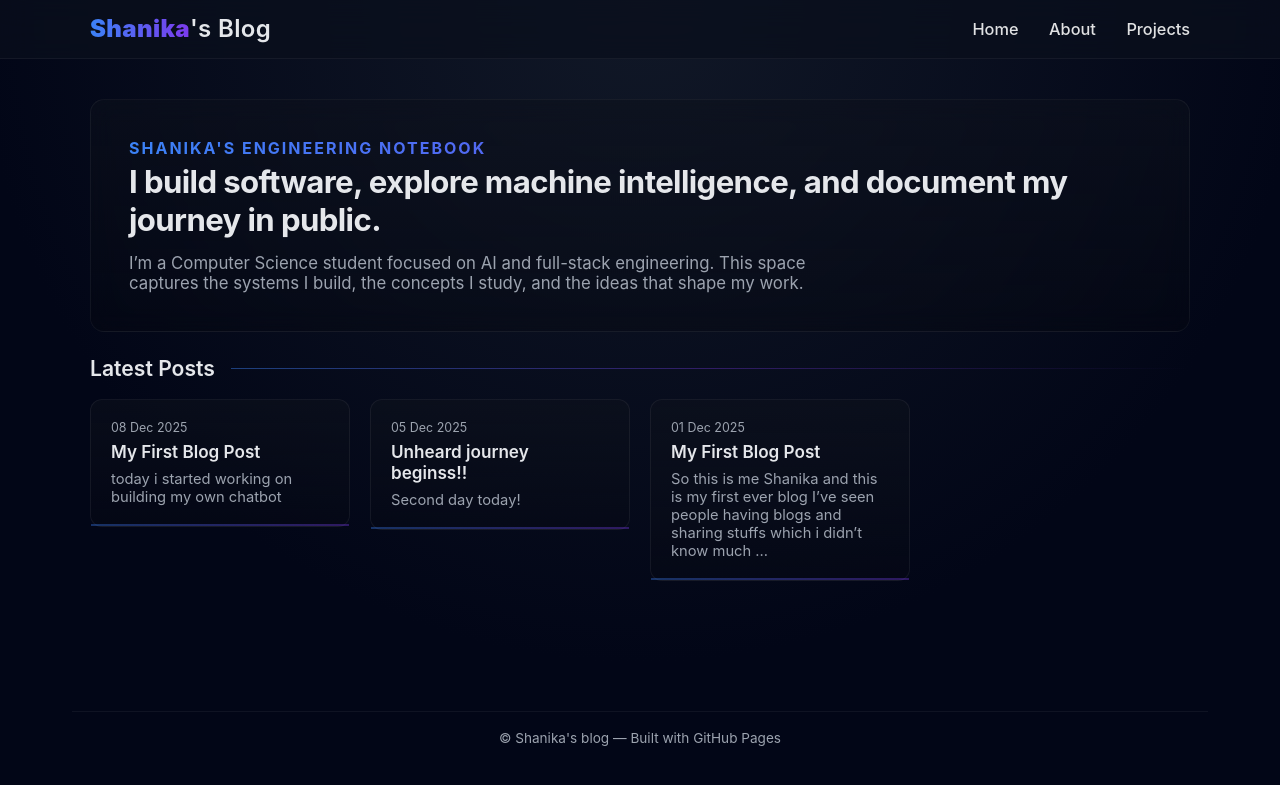
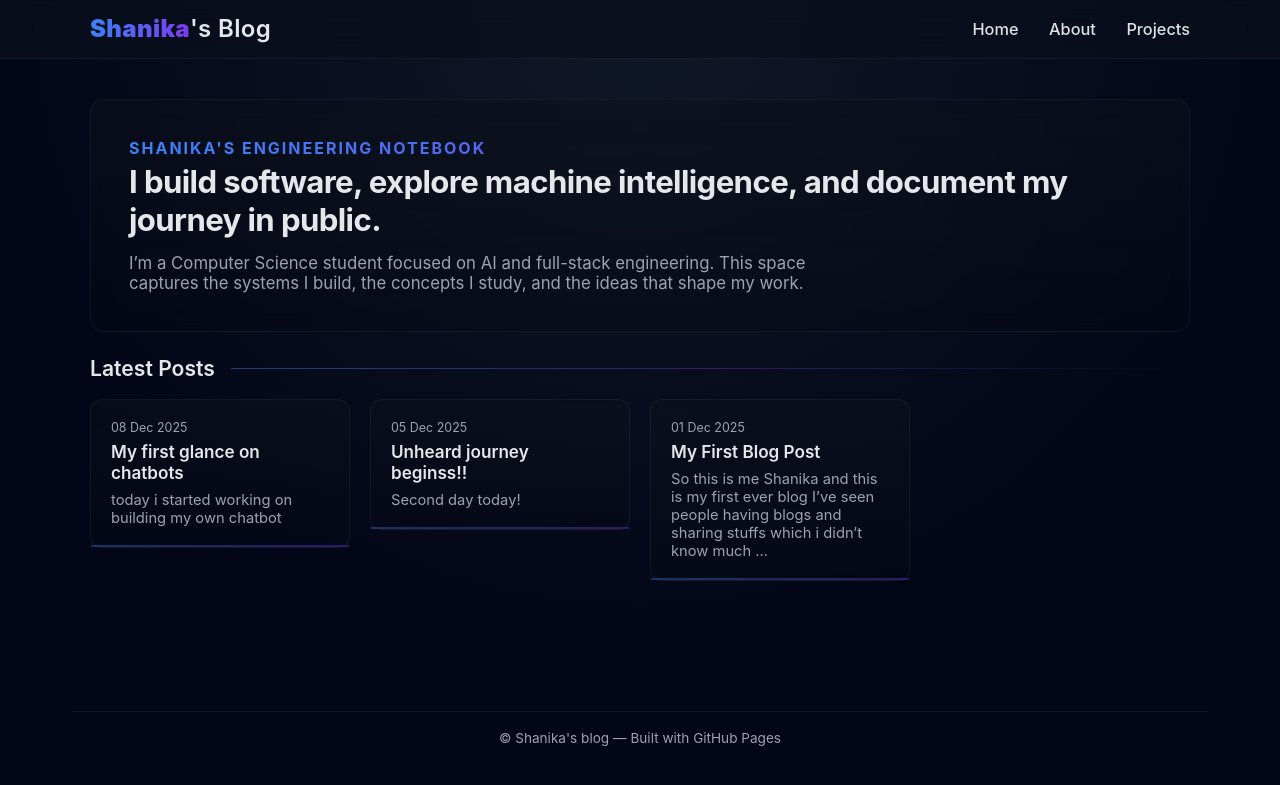
Before and after one commit to shanikashameems/shanikashameems.github.io, a Jekyll site: the page built from index.md, in a window 1280 px wide. Shown: the top 785 px of the page. Built offline with Jekyll 4.4.1, drawn with Linux system fonts in a browser that asks for light colours.

Commit message:
Update 2025-12-08-started_the_journey_of_chatbot.md

```diff
--- a/_posts/2025-12-08-started_the_journey_of_chatbot.md
+++ b/_posts/2025-12-08-started_the_journey_of_chatbot.md
@@ -1,6 +1,6 @@
 ---
 layout: default
-title: My First Blog Post
+title: My first glance on chatbots
 ---
 
 ## today i started working on building my own chatbot
```
